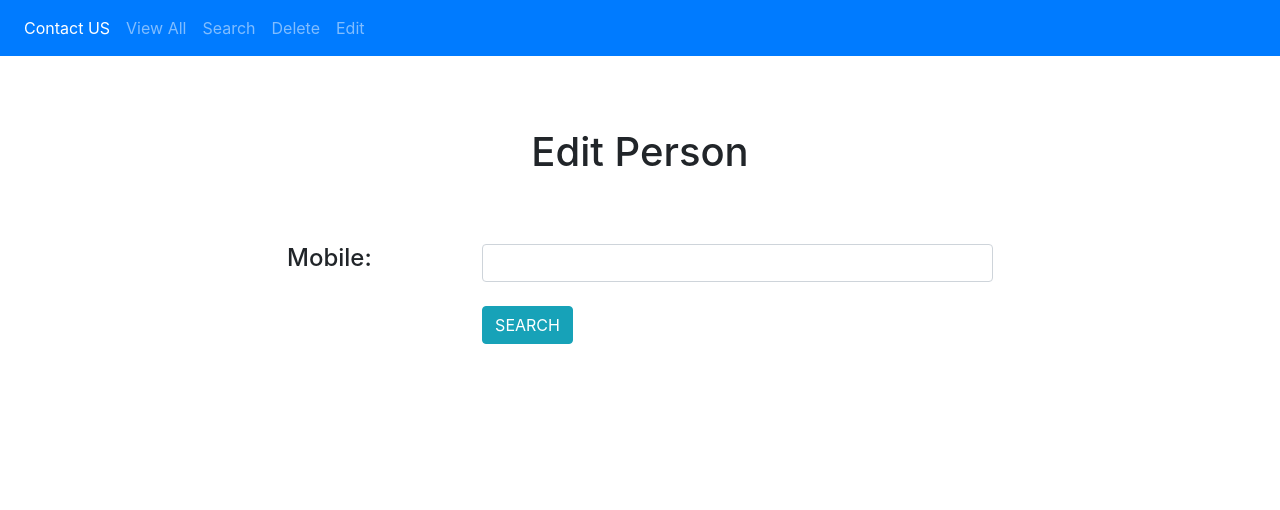
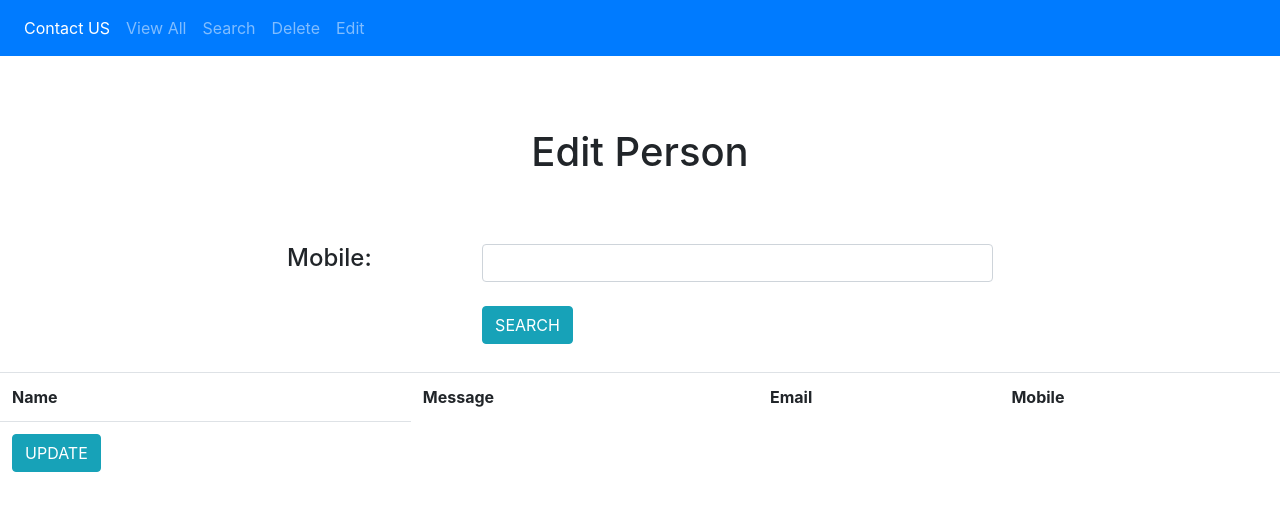
Before and after one commit to JossinAntony/AngularDeployment, an Angular app: page /edit in a window 1280 px wide. Shown: the top 510 px of the page. Built offline with nearby package versions, Linux system fonts and the light colour scheme.

Commit message:
edit entry works

```diff
--- a/src/app/api.service.ts
+++ b/src/app/api.service.ts
@@ -24,4 +24,8 @@ export class ApiService {
   delDataByMob(mob){
     return this.http.get("https://persondb-jossin.herokuapp.com/delByMobAPI/?q="+mob);
   }
+
+  updatePerson(data){
+    return this.http.post("https://persondb-jossin.herokuapp.com/updatePerson",data);
+  }
 }
--- a/src/app/edit/edit.component.html
+++ b/src/app/edit/edit.component.html
@@ -22,3 +22,68 @@
       <div class="col col-12 col-sm-2"></div>
   </div>
 </div>
+
+<!-- <div class="container">
+        <div class="row">
+            <div class="col col-12 col-sm-2"></div>
+
+                    <div class="col col-12 col-sm-8">
+                    <br><br><br>
+                    <h2 class="text-center"> Edit details </h2>
+                    <br>
+                    <form >
+                        <table class="table table-borderless">
+                            <tr>
+                                <td >Id:</td>
+                                <td><input type="hidden" class="form-control" name="u_id" id="u_id" ngModel></td>
+                            </tr>
+                            <tr>
+                                <td>Name:</td>
+                                <td><input type="text" class="form-control" name="uname" id="uname" ngModel></td>
+                            </tr>
+                            <tr>
+                                <td>Email:</td>
+                                <td><input type="text" class="form-control" name="umail" id="umail" ngModel></td>
+                            </tr>
+                            <tr>
+                                <td>Mobile:</td>
+                                <td><input type="text" class="form-control" name="umob" id="umob" ngModel></td>
+                            </tr>
+                            <tr>
+                                <td>Message:</td>
+                                <td><input type="text" class="form-control" name="umsg" id="umsg" ngModel></td>
+                            </tr>
+                            <tr>
+                                <td></td>
+                                <td><button class="btn btn-danger type=submit" ngSubmit>DELETE</button></td>
+                                <td><button class="btn btn-success type=submit" ngSubmit>UPDATE</button></td>
+                            </tr>
+                        </table>
+                    </form>
+                </div>
+
+
+              <div class="col col-12 col-sm-2"></div>
+          </div>
+      </div> -->
+
+<table class="table">
+    <tr>
+        <th>Name</th>
+        <th>Message</th>
+        <th>Email</th>
+        <th>Mobile</th>
+    </tr>
+    <tr *ngFor="let data of myData">
+            <td> <input type="text" [(ngModel)]="data._id" name="id"></td>
+        <td> <input type="text" [(ngModel)]="data.uname" name="uname"></td>
+        <td> <input type="text" [(ngModel)]="data.umsg" name="umsg"></td>
+        <td> <input type="text" [(ngModel)]="data.umail" name="umail"></td>
+        <td> <input type="text" [(ngModel)]="data.umob" name="umob"></td>
+    </tr>
+    <tr>
+        <td>
+            <Button class="btn btn-info" (click)="edit()">UPDATE</Button>
+        </td>
+    </tr>
+</table>
--- a/src/app/edit/edit.component.ts
+++ b/src/app/edit/edit.component.ts
@@ -11,6 +11,7 @@ import {Router} from '@angular/router';
 })
 export class EditComponent implements OnInit {
   private person= "";
+  private myData: Array<object> = [];
 
   constructor(private apiservice:ApiService, private router:Router) { }
 
@@ -19,9 +20,17 @@ export class EditComponent implements OnInit {
 
   onSubmit(data:NgForm){
     this.apiservice.getDataByMob(data.value.smob).subscribe((response:Array<object>)=>{
-      this.person=JSON.stringify(response);
-      this.router.navigate(['/update'], {queryParams: {person:this.person}});
+      // this.person=JSON.stringify(response);
+      // this.router.navigate(['/update'], {queryParams: {person:this.person}});
+      this.myData=response;
+      console.log(response);
     })
+  }
+
+  edit(){
+   this.apiservice.updatePerson(this.myData[0]).subscribe((response)=>{
+    console.log(response);
+   })
   }
 
 
--- a/src/app/search/search.component.html
+++ b/src/app/search/search.component.html
@@ -1,13 +1,13 @@
-<!-- <p *ngIf="status else nodata">
-  search works!
-</p>
 
-<form (ngSubmit) = onSubmit(f) #f = "ngForm">
+
+<!-- <form (ngSubmit) = onSubmit(f) #f = "ngForm">
   <input type="text" name="name" ngModel>
   <button type="submit" ngSubmit>CLICK</button>
-</form>
+</form> -->
 
-<ng-template #nodata>No data available</ng-template> -->
+<!--<ng-template #nodata>No data available</ng-template> -->
+
+
 
 <div class="container">
   <div class="row">
@@ -32,4 +32,29 @@
       </div>
       <div class="col col-12 col-sm-2"></div>
   </div>
-</div>
+
+
+  <p *ngIf="!status else display">
+
+  </p>
+  <ng-template #display>
+    <div class="row">
+      <div class="col col-12 col-sm-12">
+        <table class="table">
+          <tr>
+            <th>Name</th>
+            <th>Email</th>
+            <th>Message</th>
+            <th>mobile</th>
+          </tr>
+          <tr *ngFor="let data of person">
+              <td>{{data.uname}}</td>
+              <td>{{data.umail}}</td>
+              <td>{{data.umsg}}</td>
+              <td>{{data.umob}}</td>
+          </tr>
+        </table>
+       </div>
+      </div>
+
+  </ng-template>
--- a/src/app/search/search.component.ts
+++ b/src/app/search/search.component.ts
@@ -11,7 +11,7 @@ import {Router} from "@angular/router";
 })
 export class SearchComponent implements OnInit {
 
-  private person = "";
+  private person : Array<object>;
 
   constructor(private apiservice:ApiService,private router: Router) { }
 
@@ -23,13 +23,19 @@ export class SearchComponent implements OnInit {
   //   }
   // }
 
+    private status = false;
+    onSubmit(data:NgForm){
 
-    onSubmit(data:NgForm){
       this.apiservice.getDataByMob(data.value.smob).subscribe((response:Array<Object>)=>{
-        this.person=JSON.stringify(response);
+
+        if(response.length > 0){
+          this.status = true;
+          this.person = response;
+        }
+        //this.person=JSON.stringify(response);
         //this.router.navigate(['/viewsingle',this.person]);
         //alert('successfully retrieved!');
-        this.router.navigate(['/viewsingle'],{queryParams: {person: this.person }});
+        //this.router.navigate(['/viewsingle'],{queryParams: {person: this.person }});
       })
     }
   ngOnInit() {
--- a/src/app/update/update.component.html
+++ b/src/app/update/update.component.html
@@ -3,29 +3,30 @@
       <div class="col col-12 col-sm-2"></div>
           <div class="col col-12 col-sm-8">
             <br><br><br>
-              <h2 class="text-center"> Edit Bowler details </h2>
+            <h2 class="text-center"> Edit details </h2>
             <br>
-              <form >
+            <form (ngSubmit) = onSubmit(f) #f="ngForm">
                 <table class="table table-borderless">
+
                     <tr>
                         <td>Name:</td>
-                          <td><input type="text" class="form-control" name="uname" id="uname" value={{myPersonData[0].uname}}></td>
+                        <td><input type="text" class="form-control" name="uname" id="uname" value={{myPersonData[0].uname}} ngModel></td>
                     </tr>
                     <tr>
                         <td>Email:</td>
-                          <td><input type="text" class="form-control" name="umail" id="umail" value={{myPersonData[0].umail}}></td>
+                        <td><input type="text" class="form-control" name="umail" id="umail" value={{myPersonData[0].umail}} ngModel></td>
                     </tr>
                     <tr>
                         <td>Mobile:</td>
-                          <td><input type="text" class="form-control" name="umob" id="umob" value={{myPersonData[0].umob}}></td>
+                        <td><input type="text" class="form-control" name="umob" id="umob" value={{myPersonData[0].umob}} ngModel></td>
                     </tr>
                     <tr>
                         <td>Message:</td>
-                          <td><input type="text" class="form-control" name="umsg" id="umsg" value={{myPersonData[0].umsg}}></td>
+                        <td><input type="text" class="form-control" name="umsg" id="umsg" value={{myPersonData[0].umsg}} ngModel></td>
                     </tr>
                     <tr>
                         <td></td>
-                          <td><button class="btn btn-success type=submit">UPDATE</button></td>
+                        <td><button class="btn btn-success type=submit" ngSubmit>UPDATE</button></td>
                     </tr>
                 </table>
             </form>
```
Also changed, not shown: src/app/update/update.component.ts (+5 -2 lines). Lines whose indentation alone changed are shown as unchanged.
